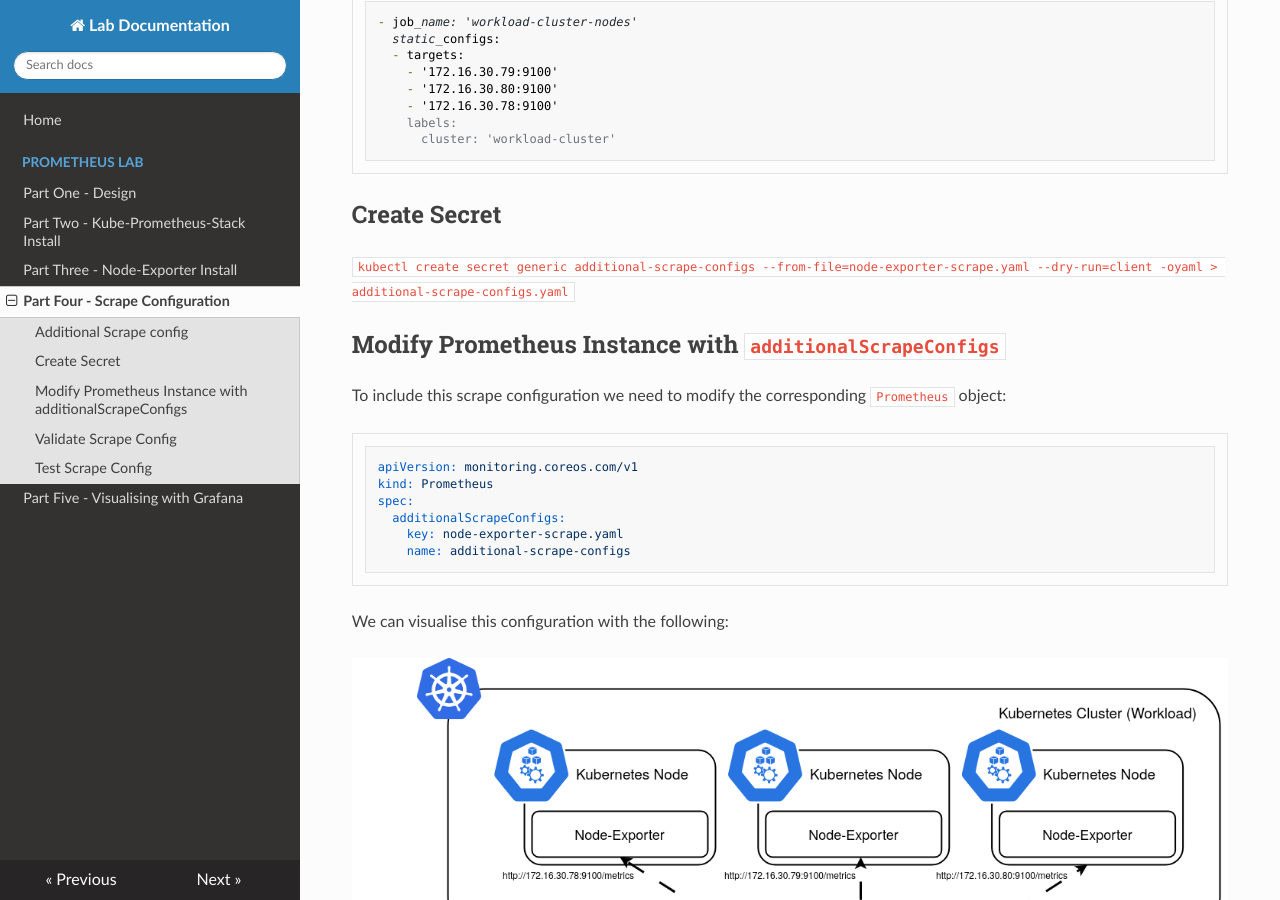
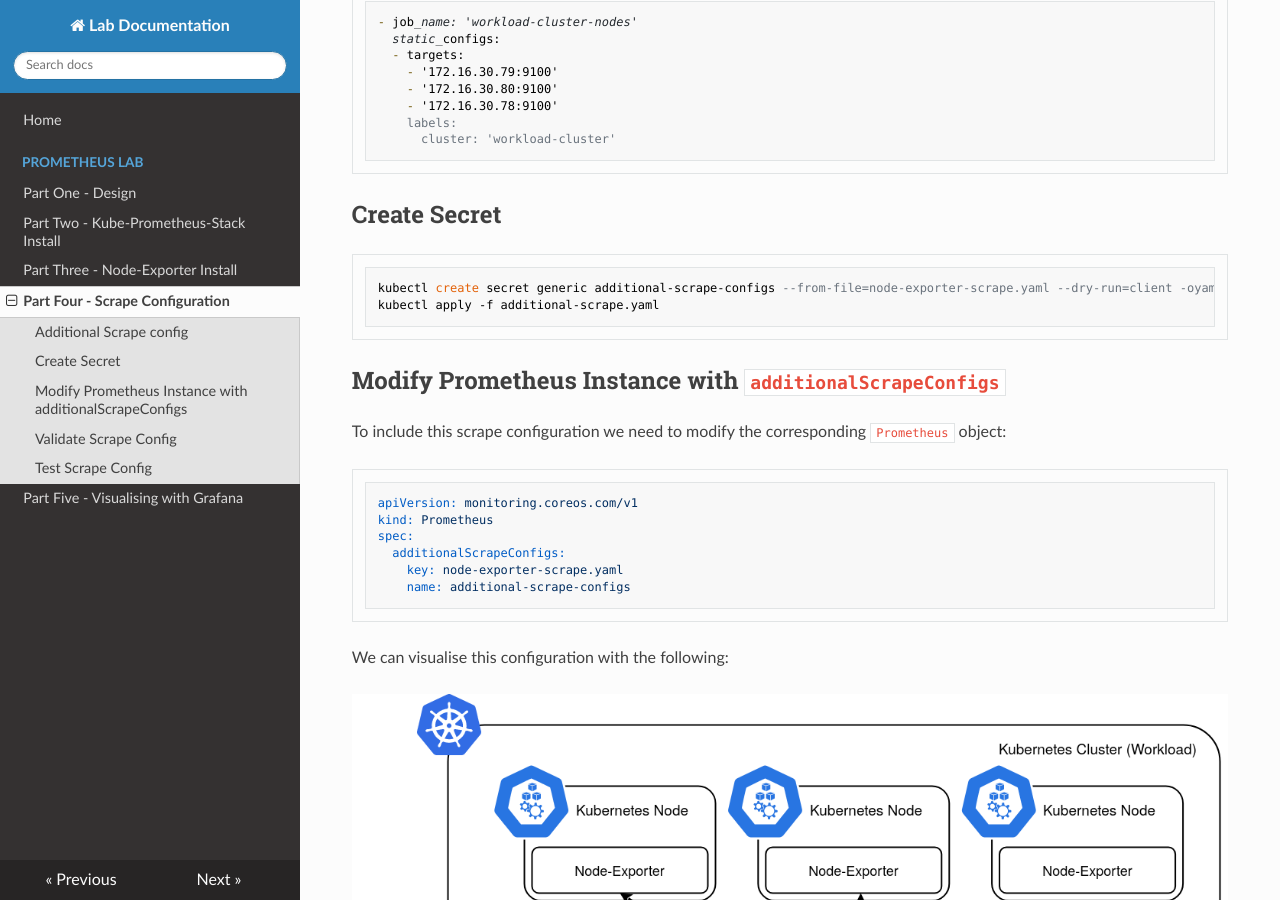
Before and after one commit to David-VTUK/lab-docs, an MkDocs documentation site: the page built from docs/prometheus/part-four.md, in a window 1280 px wide and 900 px high, scrolled down 591 px. Built offline with MkDocs 1.6.1, drawn with Linux system fonts in a browser that asks for light colours; nearby versions of some CDN libraries.

Commit message:
update secret code snippet.

````diff
--- a/docs/prometheus/part-four.md
+++ b/docs/prometheus/part-four.md
@@ -29,7 +29,10 @@
 
 ## Create Secret
 
-`kubectl create secret generic additional-scrape-configs --from-file=node-exporter-scrape.yaml --dry-run=client -oyaml > additional-scrape-configs.yaml`
+```bash
+kubectl create secret generic additional-scrape-configs --from-file=node-exporter-scrape.yaml --dry-run=client -oyaml > additional-scrape-configs.yaml
+kubectl apply -f additional-scrape.yaml
+```
 
 ## Modify Prometheus Instance with `additionalScrapeConfigs`
 
````
Also changed, not shown: site/index.html, site/prometheus/part-five/index.html, site/prometheus/part-four/index.html, site/prometheus/part-one/index.html, site/prometheus/part-three/index.html, site/prometheus/part-two/index.html, site/search/search_index.json, 1 other file.
